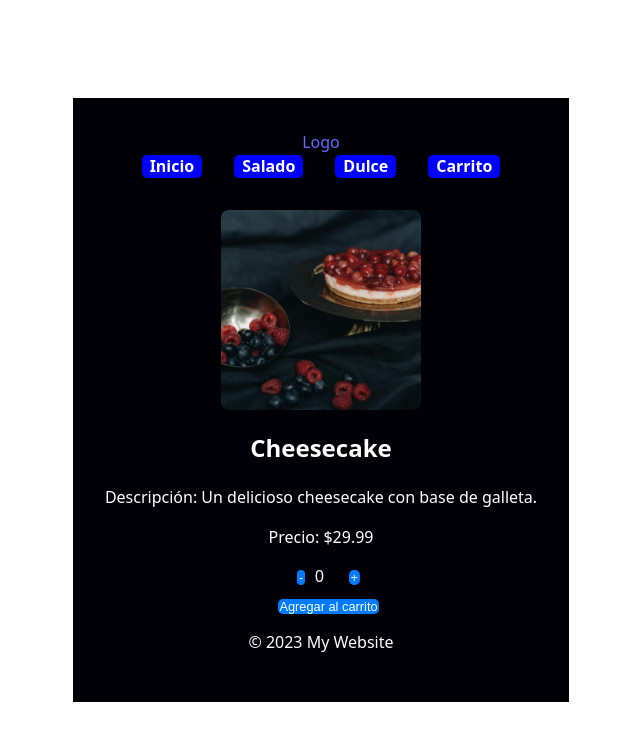
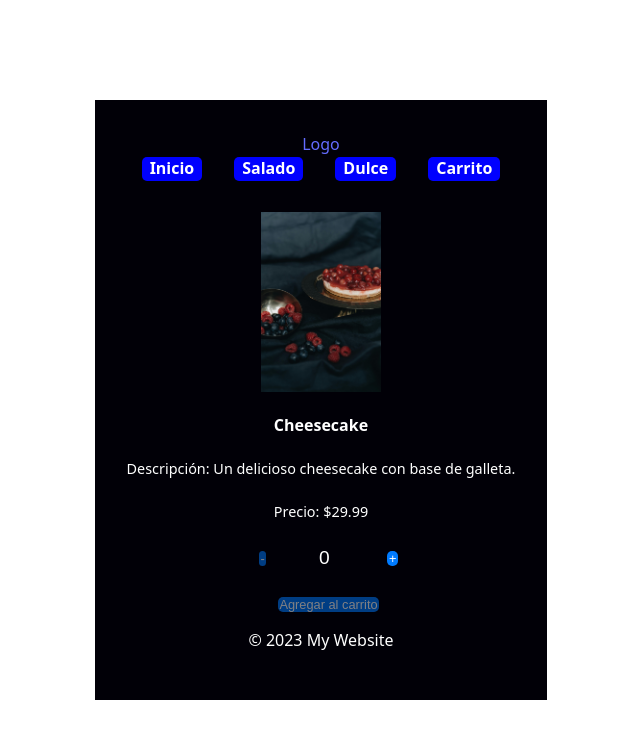
Before and after one commit to oscar251053/react, a React (Vite) app: page /detail/1 in a window 1280 px wide. Shown: the top 740 px of the page, without its empty margins (319-959 px from the left). Built offline with nearby package versions, Linux system fonts and the light colour scheme.

Commit message:
estética

```diff
--- a/src/App.css
+++ b/src/App.css
@@ -6,3 +6,17 @@
   background-color: rgb(1, 0, 7);
   color: white;
 }
+/* imágenes responsivas sin recortar */
+img {
+  max-width: 100%;
+  height: 80%;
+  display: block;
+  object-fit: contain;
+}
+/* ajustes responsive */
+@media (max-width: 768px) {
+  .app-main { padding: 0.75rem; }
+}
+@media (max-width: 420px) {
+  .app-main { padding: 0.5rem; }
+}
--- a/src/App.jsx
+++ b/src/App.jsx
@@ -11,8 +11,9 @@ function App() {
   return (
       <BrowserRouter>
         <CartProvider>
-          <div>
+          <div className="App-container">
             <Header />
+            <main className="App-main">
               <Routes>
                 <Route
                   path="/"
@@ -25,6 +26,7 @@ function App() {
                 <Route path="/detail/:id" element={<ItemDetailContainer />} />
                 <Route path="/carrito" element={<Cart />} />
               </Routes>
+            </main>
             <Footer />
           </div>
         </CartProvider>
--- a/src/components/Cart/Cart.css
+++ b/src/components/Cart/Cart.css
@@ -1,18 +1,36 @@
 .item-list-container {
-    width: 100%;
+    display: flex;
+    flex-direction: column;
+    align-items: center;
+    padding: 0;
+}
+.item-list-container .cart-items{
+    display: flex;
+    flex-wrap: wrap; /* Permite que se acomoden a la siguiente fila si hay muchos */
+    justify-content: center; /* Centra horizontalmente */
+    gap: 1rem; /* Espacio entre los productos */
+}
+.cart-items .item{
+    border: 1px solid #ddd;
+    padding: 1rem;
+    border-radius: 8px;
+    width: 250px;
     text-align: center;
-    margin: 2rem;
 }
+
 .btn-container {
-    width: 100%;
+    display: flex;
+    flex-direction: column; /* uno debajo del otro */
+    align-items: center;    /* centra horizontalmente */
+    justify-content: center;/* centra verticalmente si tiene altura */
+    gap: 1rem;              /* espacio entre los botones */
     margin-top: 2rem;
-    display: flex;
-    justify-content: center;
-    gap: 2rem;
 }
+
 .total-pagar {
-    width: 100%;
-    text-align:left;
+    text-align: center;
+    font-size: 1.2rem;
+    font-weight: bold;
 }
 .btn {
     margin-left: 15px;
--- a/src/components/Cart/Cart.jsx
+++ b/src/components/Cart/Cart.jsx
@@ -10,14 +10,16 @@ export const Cart = () => {
             <h2>Carrito de Compras</h2>
 
             {cart.length ? (
-                cart.map((prod) => (
+                <div className="cart-items">
+                    {cart.map((prod) => (
                         <Item key={prod.id} {...prod}>
                             <span>Cantidad: {prod.quantity}</span>
                             <button className="btn" onClick={() => deleteItem(prod.id)}>
                                 Eliminar
                             </button>
                         </Item>
-                ))
+                    ))}
+                </div>
             ) : (
                 <p>El carrito está vacío</p>
             )}
--- a/src/components/Count/Count.css
+++ b/src/components/Count/Count.css
@@ -4,10 +4,32 @@
     align-items: center;
     justify-content: center;
     font-family: Arial, sans-serif;
-    gap: 10px;
+    gap: 1rem;
 }
 .count-buttons {
     display: flex;
     align-items: center;
-    gap: 10px;
+    gap: 2rem;
 }
+span {
+    font-size: 1.2rem;
+    min-width: 2rem;
+    text-align: center;
+    margin-left: 10px;
+}
+.btn {
+    padding: 0.5rem 1rem;
+    border: none;
+    border-radius: 4px;
+    cursor: pointer;
+}
+
+.btn:disabled {
+    opacity: 0.5;
+    cursor: not-allowed;
+}
+
+.btn-add {
+    width: 100%;        /* Hace que el botón de agregar tome todo el ancho */
+    margin-top: 0.5rem; /* Espacio arriba del botón de agregar */
+}
--- a/src/components/Item/Item.css
+++ b/src/components/Item/Item.css
@@ -1,8 +1,43 @@
+.product-item {
+  display: flex;
+  flex-direction: column;
+  align-items: center;
+  justify-content: space-between;
+  gap: 0;
+  box-sizing: border-box;
+  padding: 0;
+  height: 50vh;    /* altura máxima del ítem */
+  overflow: hidden; /* evita desbordes */
+}
 .product-item img {
-  width: 200px;         /* Ajusta el ancho según tu diseño */
-  height: 200px;        /* Ajusta la altura según tu diseño */
-  object-fit: cover;    /* Recorta la imagen para que llene el espacio sin deformarse */
-  border-radius: 8px;   /* Opcional: bordes redondeados */
-  display: block;
-  margin: 0 auto 1rem auto; /* Centra la imagen y agrega espacio abajo */
+  width: 100%;
+  max-width: 360px;              /* ancho máximo razonable */
+  height: 45%;
+  max-height: 60vh;              /* nunca ocupar más del 60% de la altura de la ventana */
+  object-fit: contain;           /* mantiene la proporción sin recortar */
+  border-radius: 8px;
+  margin: 0;
 }
+.product-item h2 {
+    margin: 0;
+    font-size: 1rem;
+    text-align: center;
+}
+
+.product-item p {
+    margin: 0;
+    font-size: 0.9rem;
+    text-align: center;
+}
+
+/* ajusta en móviles */
+@media (max-width: 420px) {
+    .product-item {
+        height: 45vh; /* reduce altura en móviles */
+    }
+
+    .product-item img {
+        max-width: 90%;
+        height: 40%;
+    }
+}
```
Lines whose indentation alone changed are shown as unchanged.
